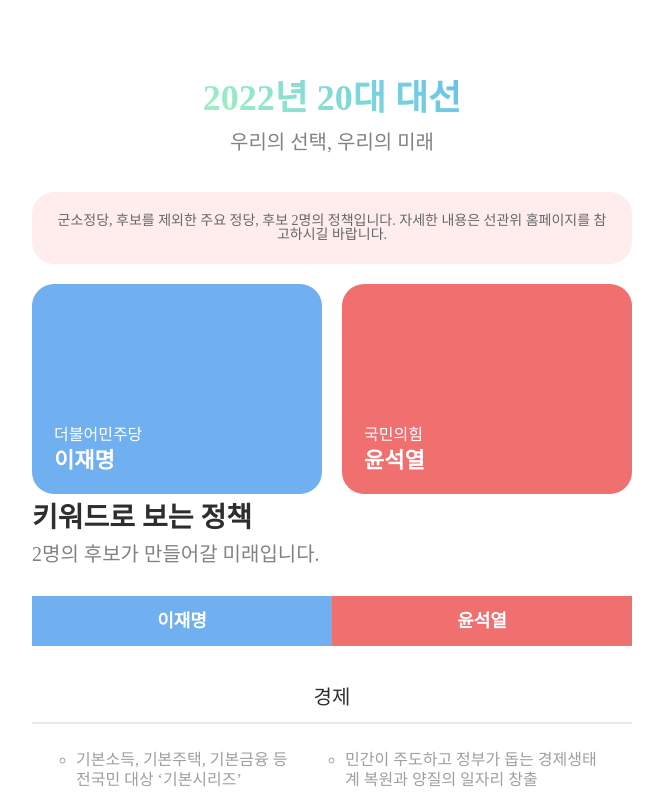
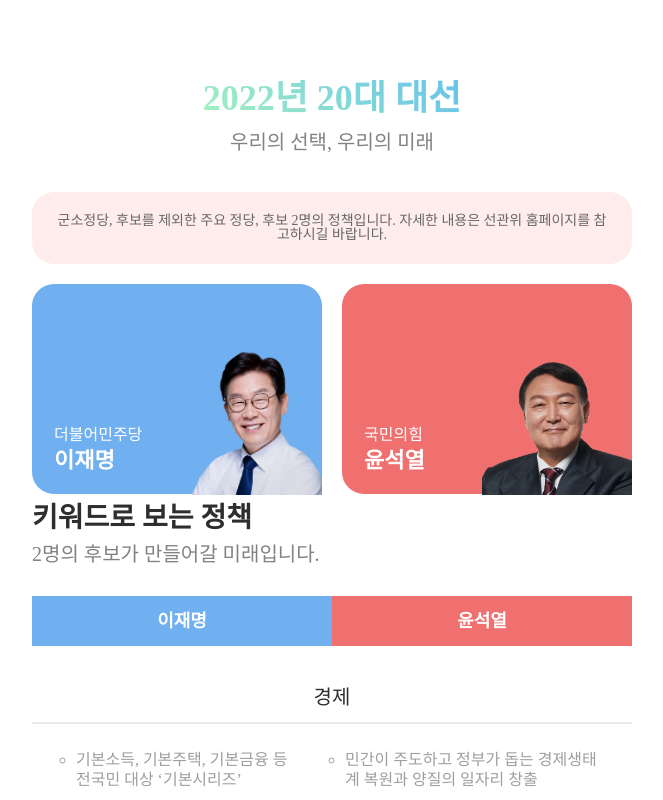
Before and after one commit to k1a11220/2022-election, a Next.js app: page / in a window 1280 px wide. Shown: the top 800 px of the page, without its empty margins (308-971 px from the left). Built offline with nearby package versions, Linux system fonts and the light colour scheme; a web font is replaced by a local one.

Commit message:
Implement Candidate card image

```diff
--- a/components/CandidateCard.js
+++ b/components/CandidateCard.js
@@ -1,6 +1,9 @@
+import Image from "next/image";
 import Link from "next/link";
 import React from "react";
 import styled from "styled-components";
+import LeeImg from "../media/lee.png";
+import YoonImg from "../media/yoon.png";
 
 const CandidateCard = ({ party, candidate, background, link }) => {
   return (
@@ -10,6 +13,9 @@
           <h4>{party}</h4>
           <h3>{candidate}</h3>
         </div>
+        <ProfileContainer link={link}>
+          <Image src={link === "1" ? LeeImg : YoonImg} responsive />
+        </ProfileContainer>
       </Container>
     </Link>
   );
@@ -22,9 +28,10 @@
   height: 210px;
   background-color: ${(props) => props.background};
   border-radius: 22px;
+  border-bottom-right-radius: 0;
   cursor: pointer;
 
-  & > div {
+  & > div:first-of-type {
     padding: 22px;
 
     & h4 {
@@ -41,4 +48,11 @@
   }
 `;
 
+const ProfileContainer = styled.div`
+  width: ${(props) => (props.link === "1" ? "130px" : "150px")};
+  align-self: flex-end;
+  position: relative;
+  top: 92.5px;
+`;
+
 export default CandidateCard;
```
